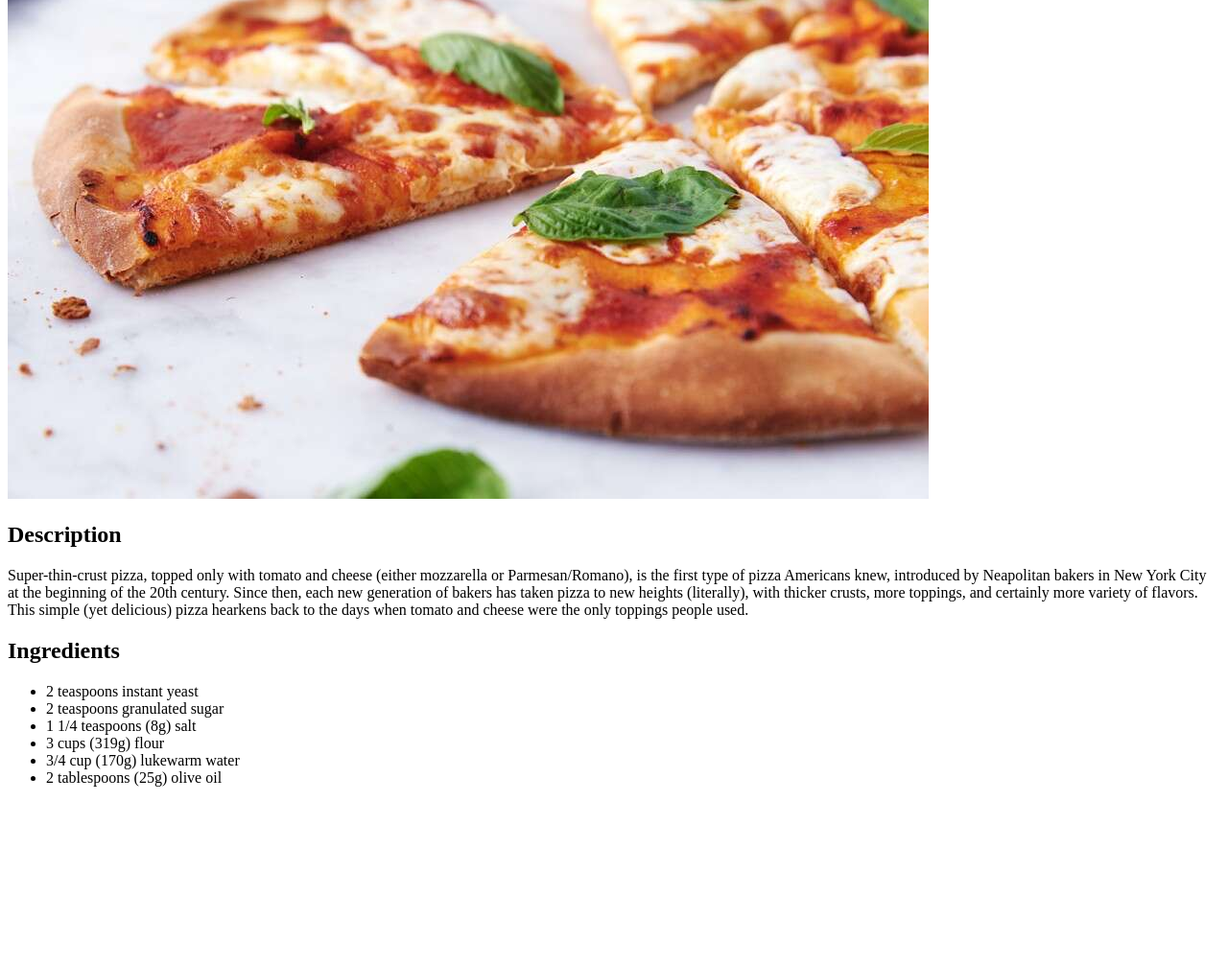
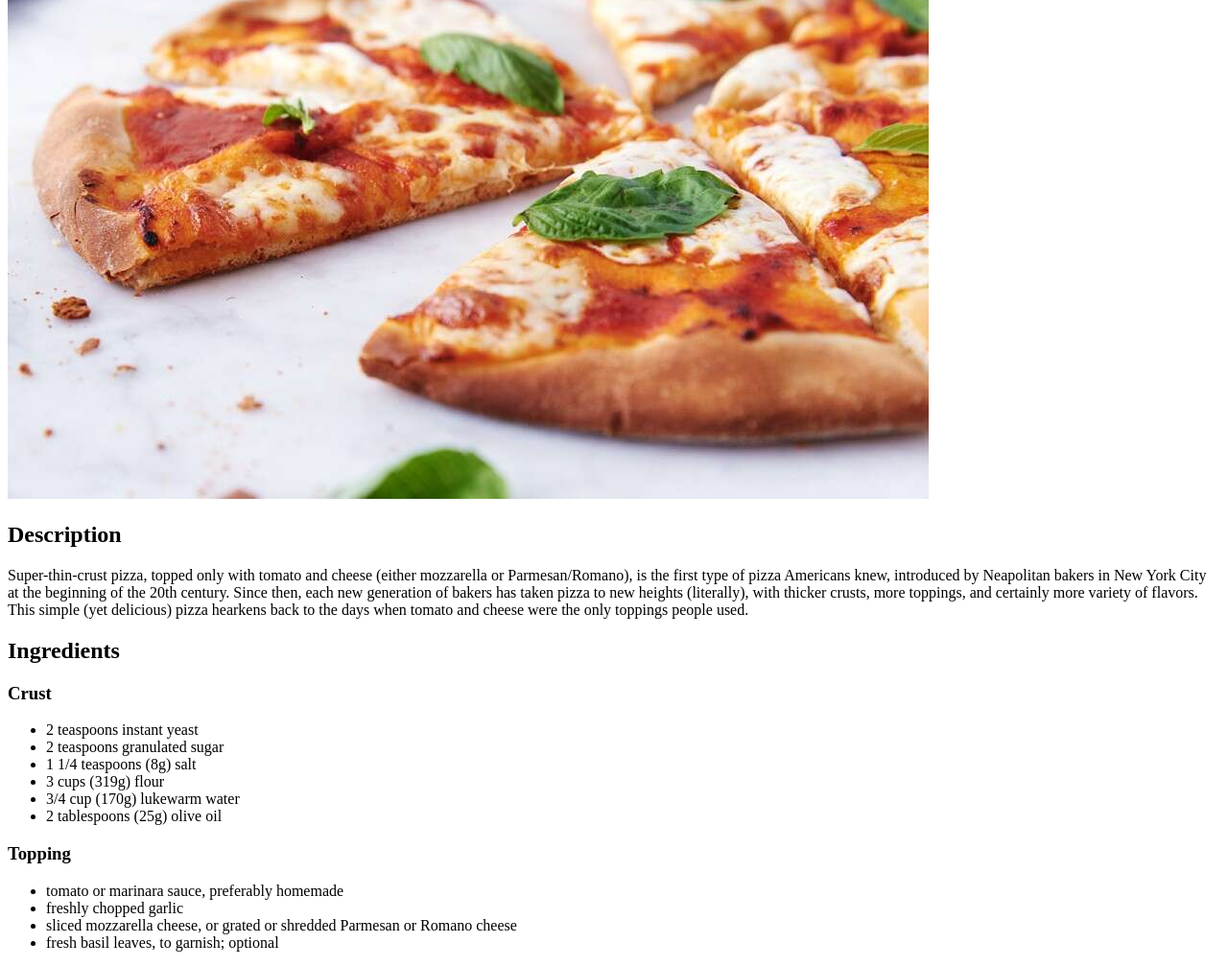
Before and after one commit to cris0899/odin-recipes, a plain HTML site: page recipes/pizza.html in a window 1280 px wide. Shown: the part 196-1204 px from the top of the page at 96% size. Before the commit the page ends 1032 px from the top, so only its background shows below. Drawn offline with Linux system fonts and the light colour scheme.

Commit message:
Fix ingredient list in pizza.html
The ingredients for the pizza where inxomplete,
i added the ones who where missing and separated
the list in two, one for the crust and other for the toppings

```diff
--- a/recipes/pizza.html
+++ b/recipes/pizza.html
@@ -15,6 +15,7 @@
             </p>
 
         <h2>Ingredients</h2>
+            <h3>Crust</h3>
                 <ul>
                     <li>2 teaspoons instant yeast</li>
                     <li>2 teaspoons granulated sugar</li>
@@ -23,5 +24,13 @@
                     <li>3/4 cup (170g) lukewarm water</li>
                     <li>2 tablespoons (25g) olive oil</li>
                 </ul>
+            <h3>Topping</h3>
+                <ul>
+                    <li>tomato or marinara sauce, preferably homemade</li>
+                    <li>freshly chopped garlic</li>
+                    <li>sliced mozzarella cheese, or grated or shredded Parmesan or Romano cheese</li>
+                    <li>fresh basil leaves, to garnish; optional</li>
+                </ul>
+
 </body>
 </html>
```
Lines whose indentation alone changed are shown as unchanged.
